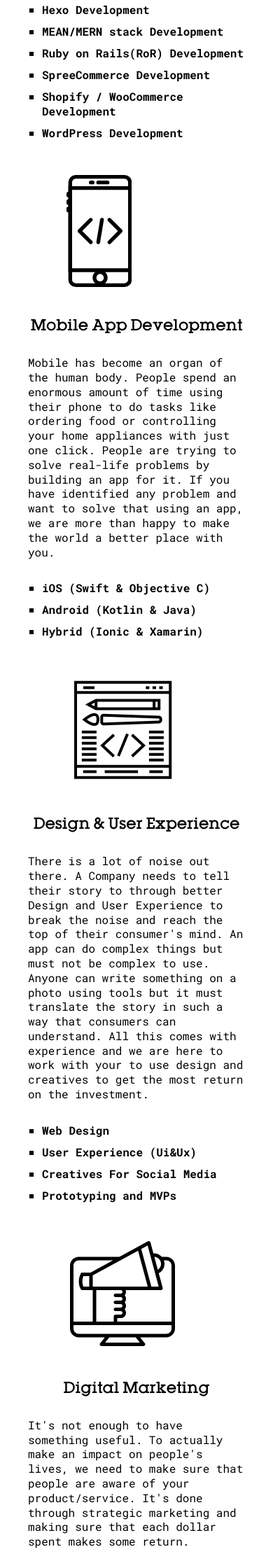
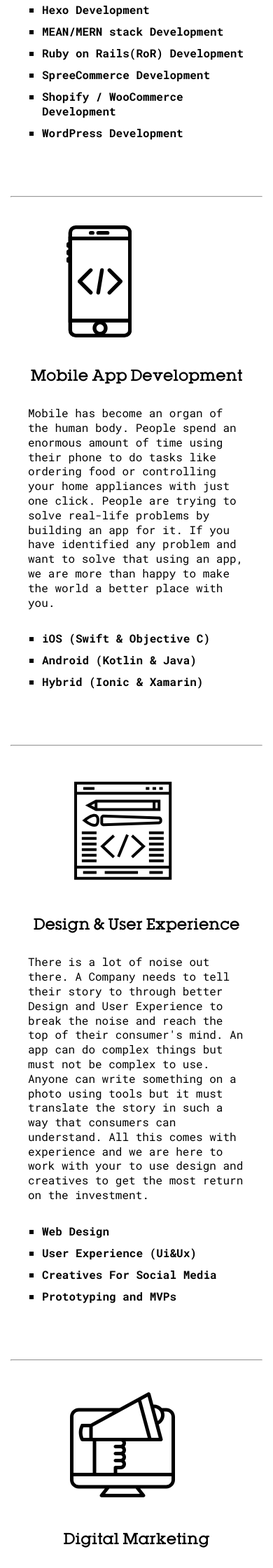
Before and after one commit to fatahco/fatahco.github.io, a Jekyll site: the page built from skills.html, in a window 390 px wide. Shown: the part 1040-3280 px from the top of the page at 70% size. Built offline with Jekyll 4.4.1, drawn with Linux system fonts in a browser that asks for light colours; nearby versions of some CDN libraries.

Commit message:
Add separator line in mobile view between all page section

```diff
--- a/_sass/scss/global.scss
+++ b/_sass/scss/global.scss
@@ -72,6 +72,19 @@ q:before, q:after {
 		text-align: center;
 		margin-top: 100px;
 		font-size: 72px;
-
 	}
 }
+.separator_line{
+	display: none;
+	@media only screen and (max-width: 767px){
+		margin-top: 100px;
+		display: block;
+	}
+}
+.services .separator_line{
+	display: none;
+	@media only screen and (max-width: 767px){
+		margin-top: 70px;
+		display: block;
+	}
+}
--- a/portfolio.html
+++ b/portfolio.html
@@ -43,6 +43,11 @@ permalink: /portfolio/
         </div>
       </div>
     </div>
+    <div class="row">
+      <div class="col-sm-12">
+        <hr class="separator_line">
+      </div>
+    </div>
     <div class="portfolio_items">
       <div class="row">
         <div class="col-sm-6">
--- a/skills.html
+++ b/skills.html
@@ -54,6 +54,9 @@ permalink: /skills/
             </div>
           </div>
         </div>
+          <div class="col-sm-12">
+            <hr class="separator_line">
+          </div>
         <!-- Apps -->
         <div class="col-sm-6">
           <div class="apps_development">
@@ -80,6 +83,9 @@ permalink: /skills/
               </div>
             </div>
           </div>
+        </div>
+        <div class="col-sm-12">
+          <hr class="separator_line">
         </div>
         <!-- UI & UX -->
         <div class="col-sm-6">
@@ -112,6 +118,9 @@ permalink: /skills/
               </div>
             </div>
           </div>
+        </div>
+        <div class="col-sm-12">
+          <hr class="separator_line">
         </div>
         <!-- Degital Marketing -->
         <div class="col-sm-6">
@@ -154,8 +163,6 @@ permalink: /skills/
             <a href="/hire-us/" class="">Start a Project</a>
           </div>
         </div>
-
-
       </div>
     </div>
   </div>
```
Also changed, not shown: about.html (+15 -0 lines).
